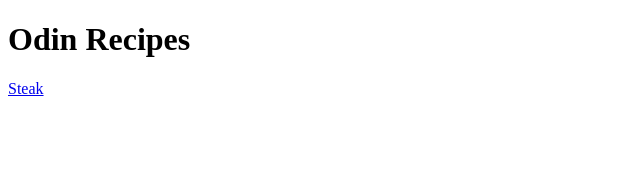
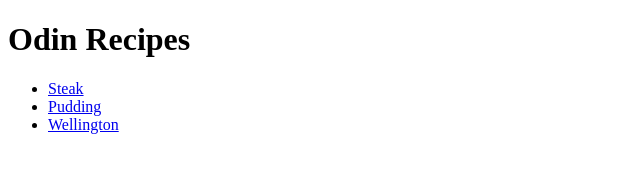
Before and after one commit to raymondlta/odin-recipes, a plain HTML site: page index.html in a window 1280 px wide. Shown: the whole page, without its empty margins (0-640 px from the left). Drawn offline with Linux system fonts and the light colour scheme.

Commit message:
Create recipe table of contents on homepage
Made a table of contents for all the recipes created in the previous
commit.

```diff
--- a/index.html
+++ b/index.html
@@ -14,6 +14,10 @@
     </head>
     <body>
         <h1>Odin Recipes</h1>
-        <a href="./recipes/steak.html">Steak</a>
+        <ul>
+            <li><a href="./recipes/steak.html">Steak</a></li>
+            <li><a href="./recipes/pudding.html">Pudding</a></li>
+            <li><a href="./recipes/wellington.html">Wellington</a></li>
+        </ul>
     </body>
 </html>
```
